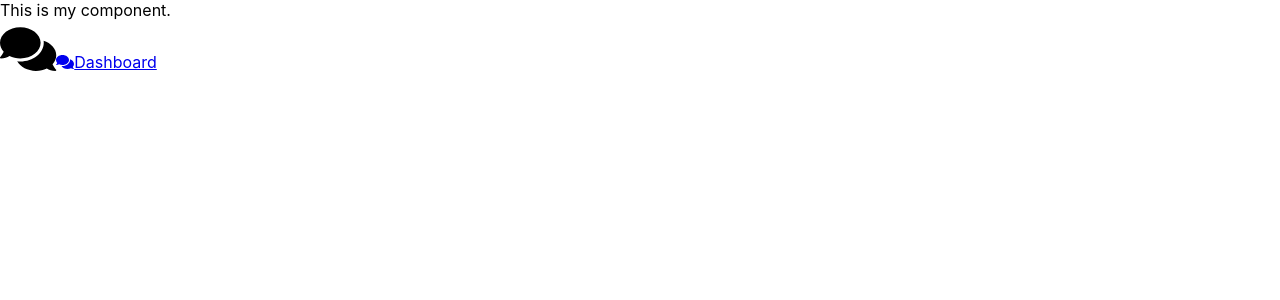
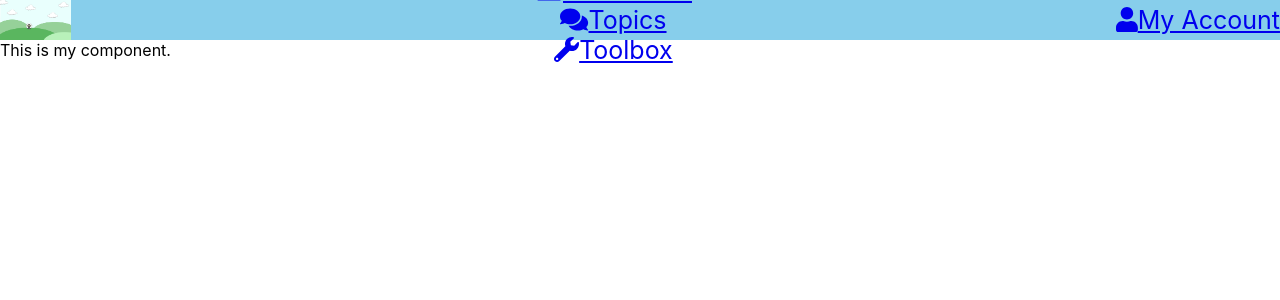
Before and after one commit to RokiSeydi/ewe4you-1, a React (Create React App) app: page / in a window 1280 px wide. Shown: the top 300 px of the page. Built offline with nearby package versions, Linux system fonts and the light colour scheme.

Commit message:
navbar component now contains all nav items together with font-awesome icons, styling to be completed

```diff
--- a/src/App.jsx
+++ b/src/App.jsx
@@ -8,10 +8,10 @@ class App extends Component {
   render() {
     return (
       <>
-      <div>This is my component.</div>
       <section>
         <NavBar />
       </section>
+      <div>This is my component.</div>
       </>
     );
   }
--- a/src/components/NavBar/NavBar.jsx
+++ b/src/components/NavBar/NavBar.jsx
@@ -1,21 +1,40 @@
 import React, { Component } from "react";
 import styles from "./NavBar.module.scss";
-// import logo from "../img/ewe4you.jpg";
+import logo from "../../img/ewe4you.jpg";
 import { FontAwesomeIcon } from '@fortawesome/react-fontawesome'
 
 class NavBar extends React.Component{
   render() {
       return (
         <>
-        {/* <img src={logo} alt="Ewe 4 Ewe logo" /> */}
-        <div className="">
-          <span className={styles.fa}>
-          <FontAwesomeIcon icon="comments" />
-        </span>
-          <a href="./dashboard">
-          <FontAwesomeIcon icon="comments"></FontAwesomeIcon>
-            Dashboard</a>
-        </div>
+        <nav>
+          <img src={logo} alt="Ewe 4 Ewe logo" />
+
+            <ul>
+              <li className={styles.links}>
+                <a href="./dashboard">
+                <FontAwesomeIcon icon="tachometer-alt"></FontAwesomeIcon>
+                  Dashboard</a>
+              </li>
+              <li>
+                <a href="./">
+                <FontAwesomeIcon icon="comments"></FontAwesomeIcon>
+                  Topics</a>
+              </li>
+              <li>
+                  <a href="./">
+                <FontAwesomeIcon icon="wrench"></FontAwesomeIcon>
+                  Toolbox</a>
+              </li>
+            </ul>
+
+
+          <div className={styles.myaccountlink}>
+            <a href="#">
+              <FontAwesomeIcon icon="user"></FontAwesomeIcon>
+              My Account</a>
+          </div>
+        </nav>
 
 
         </>
--- a/src/components/NavBar/NavBar.module.css
+++ b/src/components/NavBar/NavBar.module.css
@@ -1,4 +1,46 @@
-.fa {
-  font-size: 50px;
+nav {
+  height: 40px;
+  width: auto;
+  display: -webkit-box;
+  display: -ms-flexbox;
+  display: flex;
+  -webkit-box-pack: justify;
+      -ms-flex-pack: justify;
+          justify-content: space-between;
+  -webkit-box-align: center;
+      -ms-flex-align: center;
+          align-items: center;
+  background-color: #87CEEB;
+  font-size: 25px;
+}
+
+img {
+  height: 40px;
+  width: auto;
+}
+
+ul {
+  text-decoration: none;
+  list-style: none;
+}
+
+ul li {
+  color: #E8FFFE;
+  text-align: center;
+  list-style: none;
+}
+
+ul li .links {
+  list-style: none;
+  display: -webkit-inline-box;
+  display: -ms-inline-flexbox;
+  display: inline-flex;
+  -webkit-box-pack: space-evenly;
+      -ms-flex-pack: space-evenly;
+          justify-content: space-evenly;
+}
+
+ul .myaccountlink {
+  font-size: 25px;
 }
 /*# sourceMappingURL=NavBar.module.css.map */
--- a/src/components/NavBar/NavBar.module.scss
+++ b/src/components/NavBar/NavBar.module.scss
@@ -1,3 +1,42 @@
-.fa {
-  font-size: 50px;
+@import "../../variables.scss";
+
+
+
+
+nav {
+  height: 40px;
+  width: auto;
+  display: flex;
+  justify-content: space-between;
+  align-items: center;
+  background-color: $colour-blue;
+  font-size: 25px;
+
   }
+
+  img {
+    height: 40px;
+    width: auto;
+  }
+
+  ul {
+    text-decoration: none;
+    list-style: none;
+
+    li {
+      // text-decoration: none;
+      color: $colour-sky;
+      text-align: center;
+      list-style: none;
+
+      .links {
+        list-style: none;
+        display: inline-flex;
+        justify-content: space-evenly;
+      }
+    }
+
+    .myaccountlink {
+      font-size: 25px;
+    }
+  }
```
Also changed, not shown: 1 other file (tests, documents, lock files or other folders).
